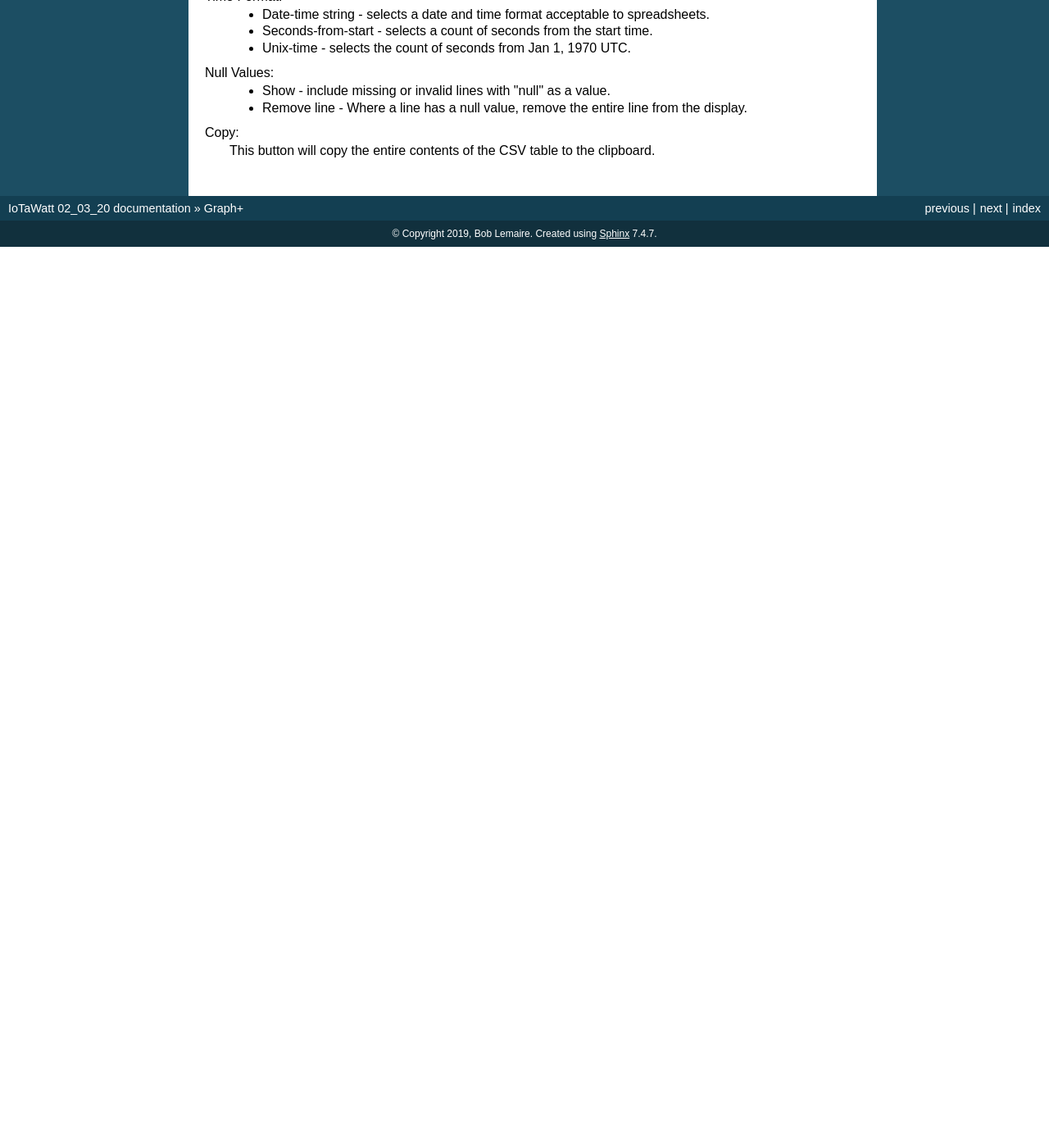
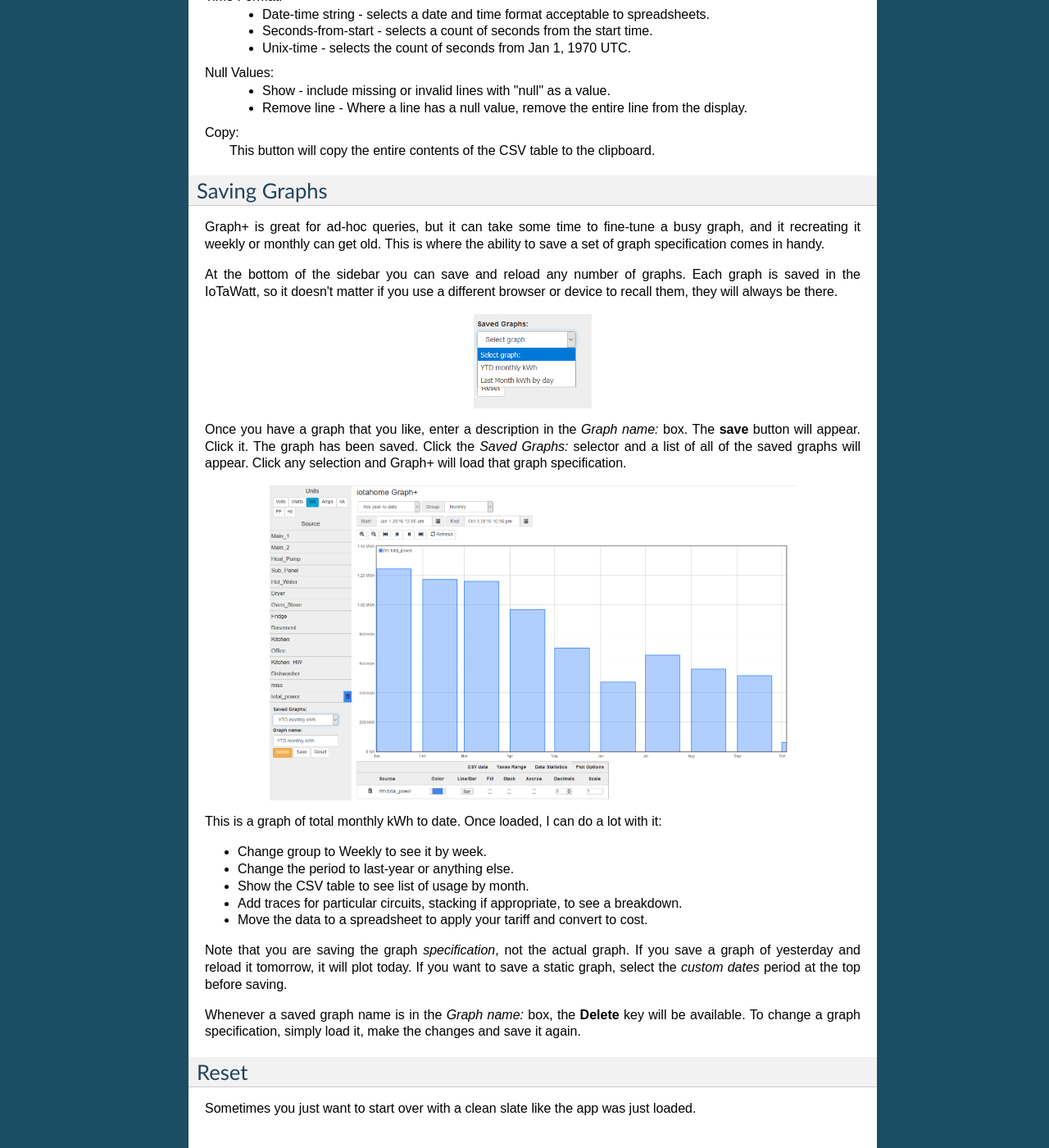
Before and after one commit to boblemaire/IoTaWatt, a Sphinx documentation site: the page built from Docs/graphPlus.rst, in a window 1280 px wide and 1400 px high, scrolled down 6881 px. Shown: the whole window at 82% size. Built offline with Sphinx 7.4.7, drawn with Linux system fonts in a browser that asks for light colours; formulas are drawn with MathJax 3; before the commit the page ends 7182 px from its top, so only the background shows below that.

Commit message:
More doc edits

```diff
--- a/Docs/graphPlus.rst
+++ b/Docs/graphPlus.rst
@@ -358,3 +358,49 @@ Null Values:
 
 Copy:
     This button will copy the entire contents of the CSV table to the clipboard.
+
+Saving Graphs
+--------------
+
+Graph+ is great for ad-hoc queries, but it can take some time to fine-tune a
+busy graph, and it recreating it weekly or monthly can get old.  This is where
+the ability to save a set of graph specification comes in handy.
+
+At the bottom of the sidebar you can save and reload any number of graphs.
+Each graph is saved in the IoTaWatt, so it doesn't matter if you use a different
+browser or device to recall them, they will always be there.
+
+.. image:: pics/graphPlus/savedGraphList.PNG
+    :scale: 60%
+    :align: center
+    :alt: Saved Graphs
+
+Once you have a graph that you like, enter a description in the *Graph name:* box.
+The **save** button will appear.  Click it. The graph has been saved. Click the
+*Saved Graphs:* selector and a list of all of the saved graphs will appear.
+Click any selection and Graph+ will load that graph specification.
+
+.. image:: pics/graphPlus/savedMonthlyWh.PNG
+    :scale: 40%
+    :align: center
+    :alt: Saveds Monthly Wh
+
+This is a graph of total monthly kWh to date.  Once loaded, I can do a lot with it:
+
+* Change group to Weekly to see it by week.
+* Change the period to last-year or anything else.
+* Show the CSV table to see list of usage by month.
+* Add traces for particular circuits, stacking if appropriate, to see a breakdown.
+* Move the data to a spreadsheet to apply your tariff and convert to cost.
+
+Note that you are saving the graph *specification*, not the actual graph.  If you
+save a graph of yesterday and reload it tomorrow, it will plot today. If you want to
+save a static graph, select the *custom dates* period at the top before saving.
+
+Whenever a saved graph name is in the *Graph name:* box, the **Delete** key will be
+available. To change a graph specification, simply load it, make the changes and save
+it again.
+
+Reset
+-----
+Sometimes you just want to start over with a clean slate like the app was just loaded.
```
Also changed, not shown: Docs/pics/graphPlus/savedGraphList.PNG (added), Docs/pics/graphPlus/savedMonthlyWh.PNG (added).
